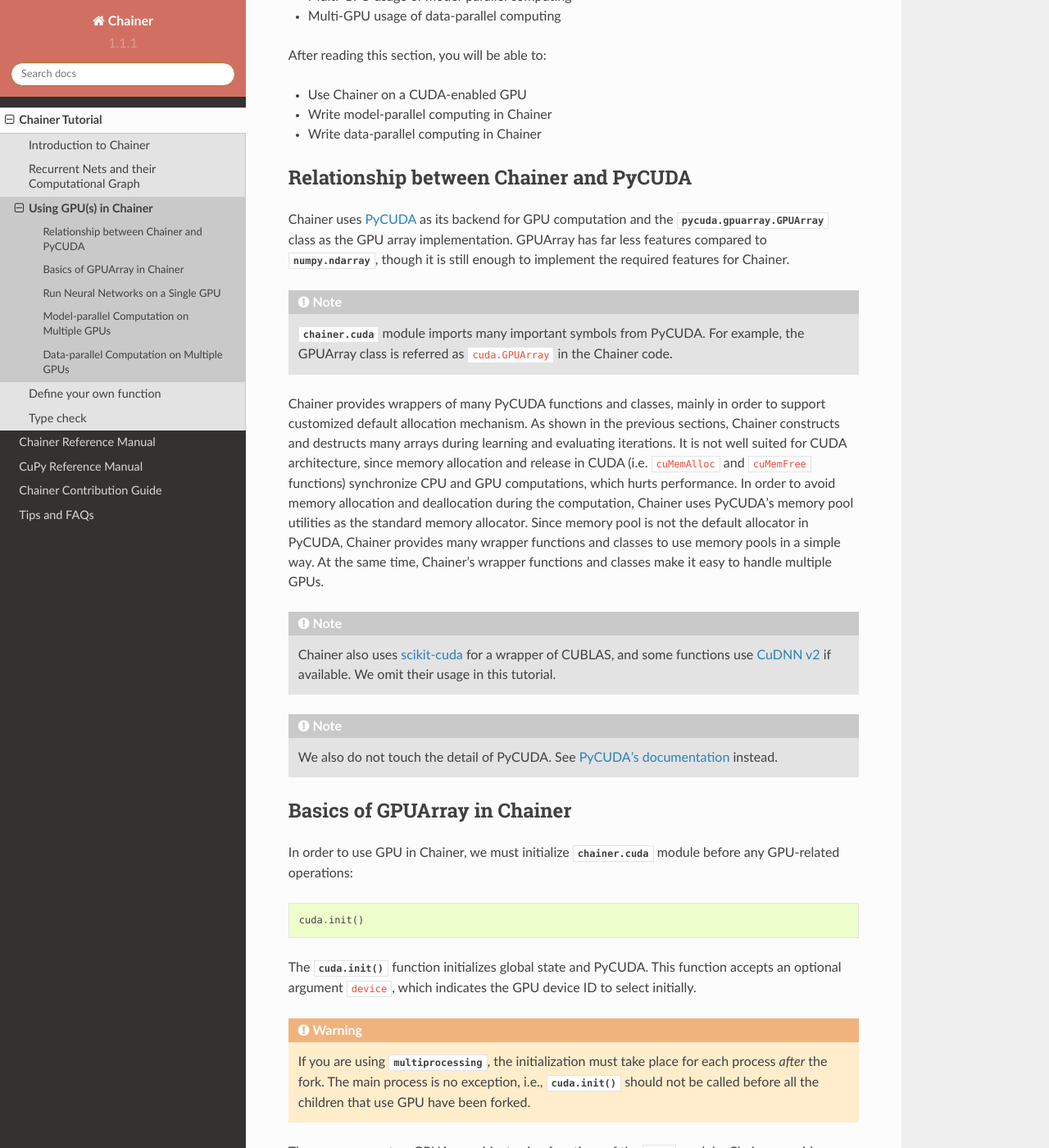
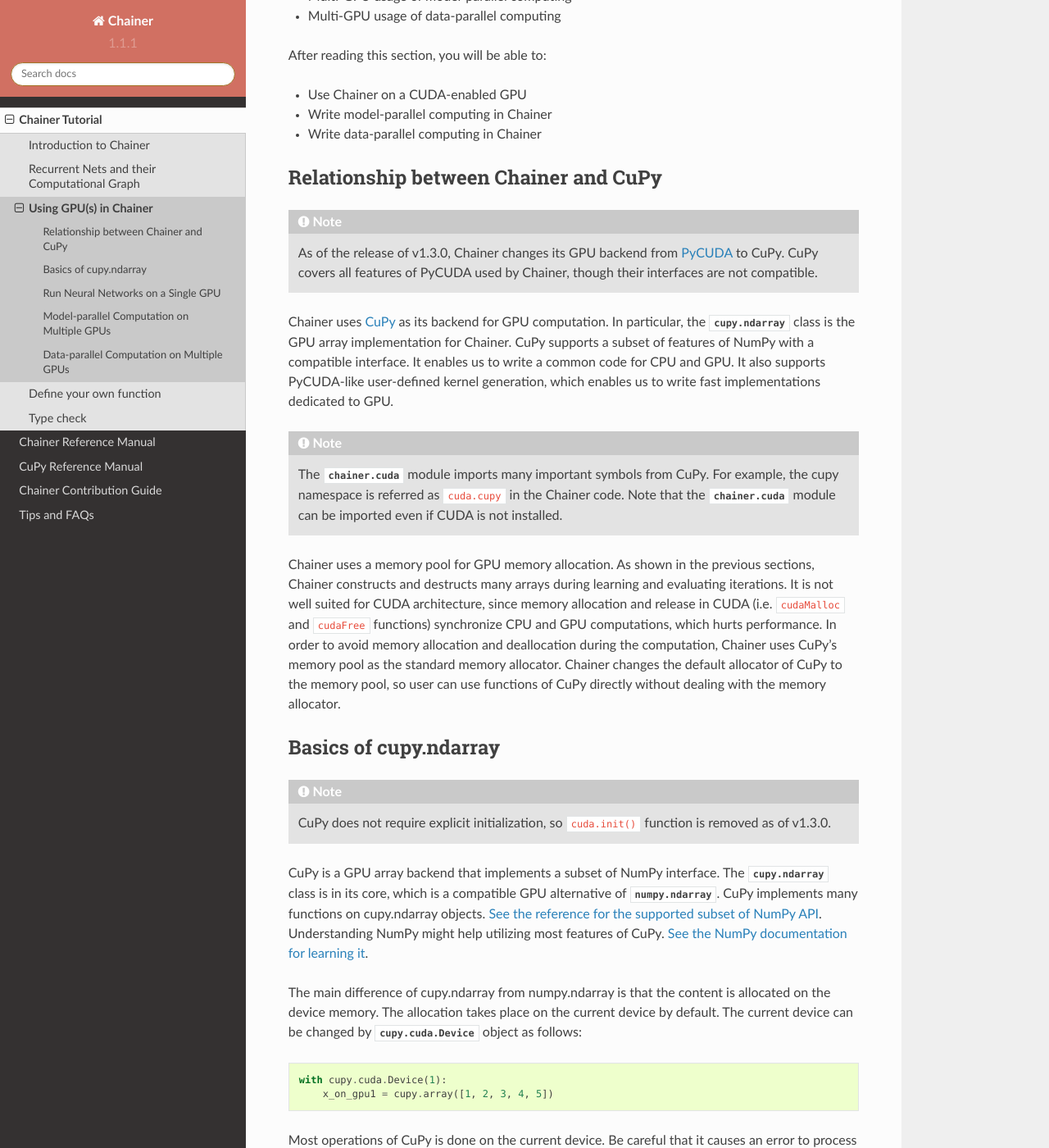
Before and after one commit to mitmul/intel-chainer, a Sphinx documentation site: the page built from docs/source/tutorial/gpu.rst, in a window 1280 px wide and 1400 px high, scrolled down 296 px. Shown: the whole window at 82% size. Built offline with Sphinx 7.4.7 and the Read the Docs theme 2.0.0, drawn with Linux system fonts in a browser that asks for light colours; some of the changed text lies outside the part shown.

Commit message:
Update GPU tutorial

```diff
--- a/docs/source/tutorial/gpu.rst
+++ b/docs/source/tutorial/gpu.rst
@@ -5,8 +5,8 @@
 
 In this section, you will learn about the following things:
 
-* Relationship between Chainer and PyCUDA
-* Basics of GPUArray
+* Relationship between Chainer and CuPy
+* Basics of CuPy
 * Single-GPU usage of Chainer
 * Multi-GPU usage of model-parallel computing
 * Multi-GPU usage of data-parallel computing
@@ -18,100 +18,114 @@
 * Write data-parallel computing in Chainer
 
 
-Relationship between Chainer and PyCUDA
-~~~~~~~~~~~~~~~~~~~~~~~~~~~~~~~~~~~~~~~
-
-Chainer uses `PyCUDA <http://mathema.tician.de/software/pycuda/>`_ as its backend for GPU computation and the :class:`pycuda.gpuarray.GPUArray` class as the GPU array implementation.
-GPUArray has far less features compared to :class:`numpy.ndarray`, though it is still enough to implement the required features for Chainer.
+Relationship between Chainer and CuPy
+~~~~~~~~~~~~~~~~~~~~~~~~~~~~~~~~~~~~~
 
 .. note::
 
-   :mod:`chainer.cuda` module imports many important symbols from PyCUDA.
-   For example, the GPUArray class is referred as ``cuda.GPUArray`` in the Chainer code.
+   As of the release of v1.3.0, Chainer changes its GPU backend from `PyCUDA <http://mathema.tician.de/software/pycuda/>`_ to CuPy.
+   CuPy covers all features of PyCUDA used by Chainer, though their interfaces are not compatible.
 
-Chainer provides wrappers of many PyCUDA functions and classes, mainly in order to support customized default allocation mechanism.
-As shown in the previous sections, Chainer constructs and destructs many arrays during learning and evaluating iterations.
-It is not well suited for CUDA architecture, since memory allocation and release in CUDA (i.e. ``cuMemAlloc`` and ``cuMemFree`` functions) synchronize CPU and GPU computations, which hurts performance.
-In order to avoid memory allocation and deallocation during the computation, Chainer uses PyCUDA's memory pool utilities as the standard memory allocator.
-Since memory pool is not the default allocator in PyCUDA, Chainer provides many wrapper functions and classes to use memory pools in a simple way.
-At the same time, Chainer's wrapper functions and classes make it easy to handle multiple GPUs.
+Chainer uses :ref:`CuPy <cupy_reference>` as its backend for GPU computation.
+In particular, the :class:`cupy.ndarray` class is the GPU array implementation for Chainer.
+CuPy supports a subset of features of NumPy with a compatible interface.
+It enables us to write a common code for CPU and GPU.
+It also supports PyCUDA-like user-defined kernel generation, which enables us to write fast implementations dedicated to GPU.
 
 .. note::
 
-   Chainer also uses `scikit-cuda <http://scikit-cuda.readthedocs.org/en/latest/>`_ for a wrapper of CUBLAS, and some functions use `CuDNN v2 <https://developer.nvidia.com/cuDNN>`_ if available.
-   We omit their usage in this tutorial.
+   The :mod:`chainer.cuda` module imports many important symbols from CuPy.
+   For example, the cupy namespace is referred as ``cuda.cupy`` in the Chainer code.
+   Note that the :mod:`chainer.cuda` module can be imported even if CUDA is not installed.
+
+Chainer uses a memory pool for GPU memory allocation.
+As shown in the previous sections, Chainer constructs and destructs many arrays during learning and evaluating iterations.
+It is not well suited for CUDA architecture, since memory allocation and release in CUDA (i.e. ``cudaMalloc`` and ``cudaFree`` functions) synchronize CPU and GPU computations, which hurts performance.
+In order to avoid memory allocation and deallocation during the computation, Chainer uses CuPy's memory pool as the standard memory allocator.
+Chainer changes the default allocator of CuPy to the memory pool, so user can use functions of CuPy directly without dealing with the memory allocator.
+
+
+Basics of cupy.ndarray
+~~~~~~~~~~~~~~~~~~~~~~
 
 .. note::
 
-   We also do not touch the detail of PyCUDA.
-   See `PyCUDA's documentation <http://documen.tician.de/pycuda/>`_ instead.
+   CuPy does not require explicit initialization, so ``cuda.init()`` function is removed as of v1.3.0.
 
+CuPy is a GPU array backend that implements a subset of NumPy interface.
+The :class:`cupy.ndarray` class is in its core, which is a compatible GPU alternative of :class:`numpy.ndarray`.
+CuPy implements many functions on cupy.ndarray objects.
+:ref:`See the reference for the supported subset of NumPy API <cupy_reference>`.
+Understanding NumPy might help utilizing most features of CuPy.
+`See the NumPy documentation for learning it <http://docs.scipy.org/doc/numpy/index.html>`_.
 
-Basics of GPUArray in Chainer
-~~~~~~~~~~~~~~~~~~~~~~~~~~~~~
+The main difference of cupy.ndarray from numpy.ndarray is that the content is allocated on the device memory.
+The allocation takes place on the current device by default.
+The current device can be changed by :class:`cupy.cuda.Device` object as follows::
 
-In order to use GPU in Chainer, we must initialize :mod:`chainer.cuda` module before any GPU-related operations::
+  with cupy.cuda.Device(1):
+      x_on_gpu1 = cupy.array([1, 2, 3, 4, 5])
 
-  cuda.init()
+Most operations of CuPy is done on the current device.
+Be careful that it causes an error to process an array on a non-current device.
 
-The :func:`cuda.init` function initializes global state and PyCUDA.
-This function accepts an optional argument ``device``, which indicates the GPU device ID to select initially.
-
-.. warning::
-
-   If you are using :mod:`multiprocessing`, the initialization must take place for each process *after* the fork.
-   The main process is no exception, i.e., :func:`cuda.init` should not be called before all the children that use GPU have been forked.
-
-Then we can create a GPUArray object using functions of the :mod:`~chainer.cuda` module.
-Chainer provides many constructor functions resembling the ones of NumPy: :func:`~cuda.empty`, :func:`~cuda.empty_like`, :func:`~cuda.full`, :func:`~cuda.full_like`, :func:`~cuda.zeros`, :func:`~cuda.zeros_like`, :func:`~cuda.ones`, :func:`~cuda.ones_like`.
-
-Another useful function to create a GPUArray object is :func:`~cuda.to_gpu`.
-This function copies a :class:`numpy.ndarray` object to a newly allocated GPUArray object.
-For example, the following code ::
+Chainer provides some convenient functions to automatically switch and choose the device.
+For example, the :func:`chainer.cuda.to_gpu` function copies a numpy.ndarray object to a specified device::
 
   x_cpu = np.ones((5, 4, 3), dtype=np.float32)
-  x_gpu = cuda.to_gpu(x_cpu)
+  x_gpu = cuda.to_gpu(x_cpu, device=1)
 
-generates the same ``x_gpu`` as the following code::
+It is equivalent to the following code using CuPy::
 
-  x_gpu = cuda.ones((5, 4, 3))
+  x_cpu = np.ones((5, 4, 3), dtype=np.float32)
+  with cupy.cuda.Device(1):
+      x_gpu = cupy.array(x_cpu)
+
+Moving a device array to the host can be done by :func:`chainer.cuda.to_cpu` as follows::
+
+  x_cpu = cuda.to_cpu(x_gpu)
+
+It is equivalent to the following code using CuPy::
+
+  with x_gpu.device:
+      x_cpu = x_gpu.get()
 
 .. note::
 
-   Allocation functions of the :mod:`~chainer.cuda` module use :class:`numpy.float32` as the default element type.
+   The *with* statements in these codes are required to select the appropriate CUDA device.
+   If user uses only one device, these device switching is not needed.
+   :func:`chainer.cuda.to_cpu` and :func:`chainer.cuda.to_gpu` functions automatically switch the current device correctly.
 
-The :mod:`~chainer.cuda` module also has :func:`~cuda.to_cpu` function to copy a GPUArray object to an ndarray object::
+Chainer also provides a convenient function :func:`chainer.cuda.get_device` to select a device.
+It accepts an integer, CuPy array, NumPy array, or None (indicating the current device), and returns an appropriate device object.
+If the argument is a NumPy array, then *a dummy device object* is returned.
+The dummy device object supports *with* statements like above which does nothing.
+Here are some examples::
 
-  x_cpu = cuda.to_cpu(x_gpu)
+  cuda.get_device(1).use()
+  x_gpu1 = cupy.empty((4, 3), dtype='f')  # 'f' indicates float32
 
-All GPUArray constructors allocate memory on the current device.
-In order to allocate memory on a different device, we can use device switching utilities.
-:func:`cuda.use_device` function changes the current device::
+  with cuda.get_device(1):
+      x_gpu1 = cuda.empty((4, 3), dtype='f')
 
-  cuda.use_device(1)
-  x_gpu1 = cuda.empty((4, 3))
+  with cuda.get_device(x_gpu1):
+      y_gpu1 = x_gpu + 1
 
-There are many situations in which we want to temporarily switch the device, where the :func:`cuda.using_device` function is useful.
-It returns an resource object that can be combinated with the ``with`` statement::
+Since it accepts NumPy arrays, we can write a function that accepts both NumPy and CuPy arrays with correct device switching::
 
-  with cuda.using_device(1):
-      x_gpu1 = cuda.empty((4, 3))
+  def add1(x):
+      with cuda.get_device(x):
+          return x + 1
 
-These device switching utilities also accepts a GPUArray object as a device specifier.
-In this case, Chainer switches the current device to one that the array is allocated on::
+The compatibility of CuPy with NumPy enables us to write CPU/GPU generic code.
+It can be made easy by the :func:`chainer.cuda.get_array_module` function.
+This function returns the :mod:`numpy` or :mod:`cupy` module based on arguments.
+A CPU/GPU generic function is defined using it like follows::
 
-  with cuda.using_device(x_gpu1):
-      y_gpu1 = x_gpu1 + 1
-
-.. warning::
-
-   An array that is not allocated by Chainer's allocator cannot be used as a device specifier.
-
-A GPUArray object allocated by Chainer can be copied between GPUs by :func:`cuda.copy` function::
-
-  cuda.use_device(0)
-  x0 = cuda.ones((4, 3))
-  x1 = cuda.copy(x0, out_device=1)
+  # Stable implementation of log(1 + exp(x))
+  def softplus(x):
+      xp = cuda.get_array_module(x)
+      return xp.maximum(0, x) + xp.log1p(xp.exp(-abs(x)))
 
 
 Run Neural Networks on a Single GPU
```
